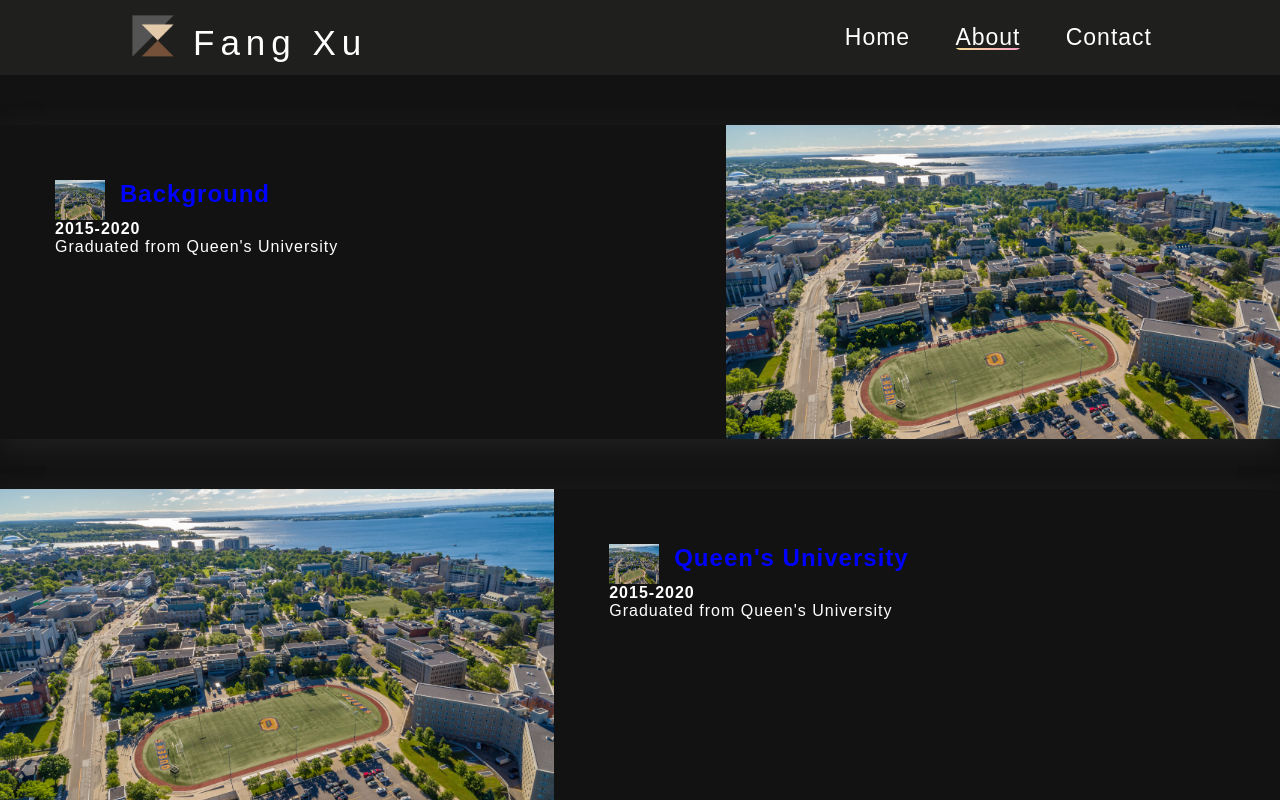
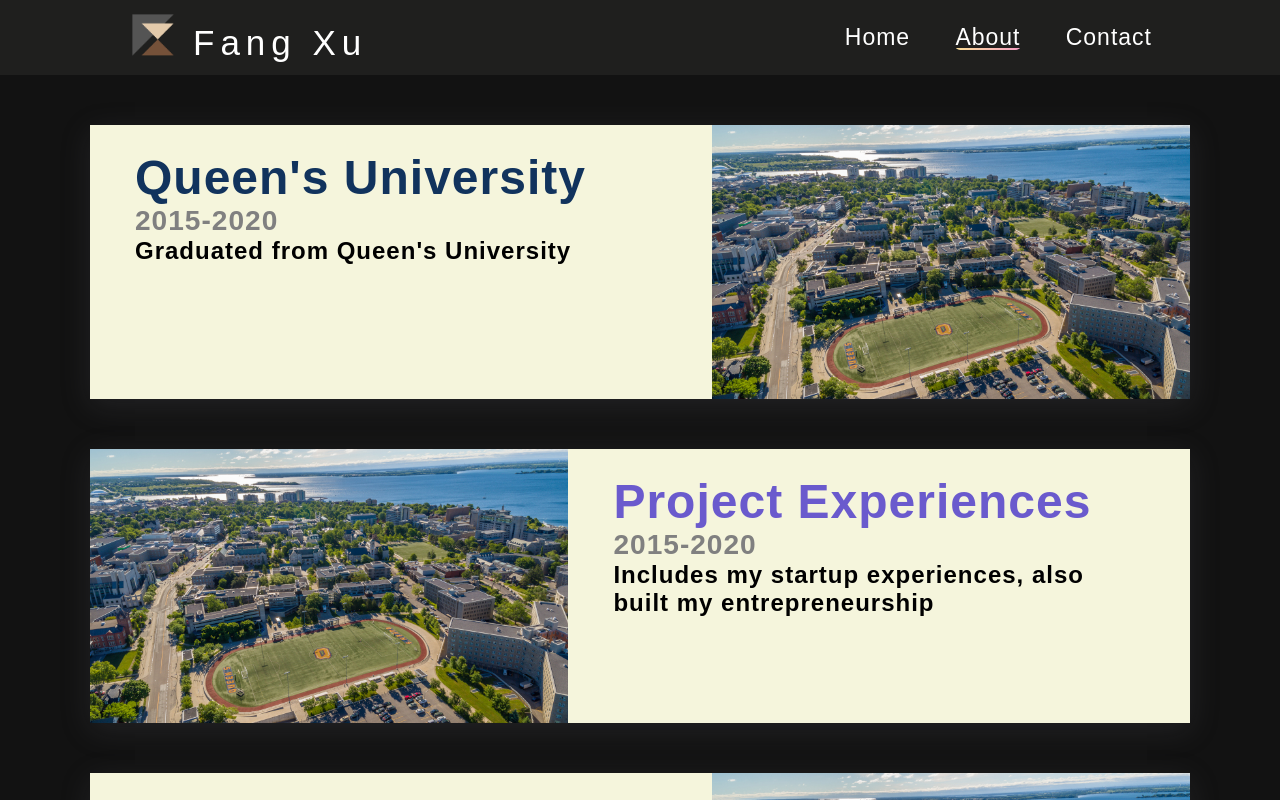
Before and after one commit to tjxufang/tjxufang.github.io, a React (Create React App) app: page /about in a window 1280 px wide. Shown: the top 800 px of the page. Built offline with nearby package versions, Linux system fonts and the light colour scheme; a web font is replaced by a local one.

Commit message:
multiple design changes

```diff
--- a/src/Components/Cards/ExperienceCard.js
+++ b/src/Components/Cards/ExperienceCard.js
@@ -1,27 +1,28 @@
 import React from 'react';
 import 'Components/Cards/ExperienceCard.scss'
 
-const ExperienceCard = ({title, color, subtitle, logoSrc, imgSrc, children, orientation="right"}) => {
+const ExperienceCard = ({title, color, subtitle, imgSrc, children, orientation="right"}) => {
     return (
-        <div className="detailed-project-card-container row">
+        <div className="experience-card-container row">
             {orientation === "right" &&
-            <div className="detailed-project-card-picture">
+            <div className="experience-card-picture">
                 <img src={imgSrc} alt="loading"/>
             </div>
             }
-            <div className="detailed-project-card-picture detailed-project-card-responsive-design">
+            <div className="experience-card-picture experience-card-responsive-design">
                 <img src={imgSrc} alt="loading"/>
             </div>
-            <div className="detailed-project-card-text">
-                <div className="card-heading row">
-                    <img src={logoSrc} alt="loading"/>
-                    <h2 style={{margin: 0, marginLeft: '15px', color: color}}>{title}</h2>
+            <div className="experience-card-text">
+                <div className="card-heading col">
+                    <h1 style={{color: color}}>{title}</h1>
+                    <h3>{subtitle}</h3>
                 </div>
-                <h4 style={{margin: 0}}>{subtitle}</h4>
-                {children}
+                <div className="card-content">
+                    {children}
+                </div>
             </div>
             {orientation === "left" &&
-            <div className="detailed-project-card-picture">
+            <div className="experience-card-picture">
                 <img src={imgSrc} alt="loading"/>
             </div>
             }
--- a/src/Components/Cards/ExperienceCard.scss
+++ b/src/Components/Cards/ExperienceCard.scss
@@ -1,27 +1,31 @@
-.detailed-project-card-container{
+.experience-card-container{
   margin: 50px auto;
+  transition: all 100ms linear;
+  background-color: beige;
   box-shadow: rgba(100, 100, 111, 0.2) 0 7px 29px 0;
-  .detailed-project-card-text{
-    padding: 55px;
+  .experience-card-text{
+    padding: 25px 45px;
     width: 50%;
     .card-heading{
-      justify-content: flex-start;
-      img{
-        width: 50px;
-        height: 40px;
-        align-self: center;
+      h1{
+        margin: 0;
       }
-      h2{
-        margin-left: 20px;
+      h3{
+        margin: 0;
+        color: grey;
       }
     }
-    .detailed-project-card-links{
-      a{
-        margin-right: 25px;
-      }
+    .card-content{
+      color: black;
+      font-weight: 600;
     }
+    //.detailed-project-card-links{
+    //  a{
+    //    margin-right: 25px;
+    //  }
+    //}
   }
-  .detailed-project-card-picture{
+  .experience-card-picture{
     width: 45%;
     img{
       width: 100%;
@@ -29,19 +33,23 @@
       object-fit: cover;
     }
   }
-  .detailed-project-card-responsive-design{
+  .experience-card-responsive-design{
     display: none;
   }
 }
 
+.experience-card-container:hover{
+  transform: scale(1.008);
+}
+
 @media only screen and (max-width: 850px) {
-  .detailed-project-card-container{
+  .experience-card-container{
     flex-direction: column;
-    .detailed-project-card-text{
+    .experience-card-text{
       padding: 15px 0;
       width: 90%;
       margin: auto;
-      .detailed-project-card-links{
+      .experience-card-links{
         a{
           justify-content: center;
           align-items: center;
@@ -51,11 +59,11 @@
         }
       }
     }
-    .detailed-project-card-picture{
+    .experience-card-picture{
       display: none;
       width: 100%;
     }
-    .detailed-project-card-responsive-design{
+    .experience-card-responsive-design{
       display: block;
     }
   }
--- a/src/Components/Intro/Intro.scss
+++ b/src/Components/Intro/Intro.scss
@@ -4,7 +4,7 @@
   position: relative;
   .intro-background{
     position: absolute;
-    top: -40%;
+    top: -35%;
     width: 700px;
     height: 700px;
     opacity: 0.3;
@@ -16,7 +16,7 @@
   }
   .intro-text{
     line-height: 1.8;
-    width: 40%;
+    width: 50%;
     z-index: 10;
     .intro-typewriter {
       font-size: 25px;
--- a/src/Utils/Strings.js
+++ b/src/Utils/Strings.js
@@ -1,26 +1,23 @@
 export const AboutStrings = [
     {
-        title: "Background",
+        title: "Queen's University",
         subtitle: "2015-2020",
-        color: "blue",
+        color: "#11335d",
         imgSrc: "assets/about/QU.jpeg",
-        logoSrc: "assets/about/QU.jpeg",
         detail: "Graduated from Queen's University"
     },
     {
-        title: "Queen's University",
+        title: "Project Experiences",
         subtitle: "2015-2020",
-        color: "blue",
+        color: "slateblue",
         imgSrc: "assets/about/QU.jpeg",
-        logoSrc: "assets/about/QU.jpeg",
-        detail: "Graduated from Queen's University"
+        detail: "Includes my startup experiences, also built my entrepreneurship"
     },
     {
-        title: "Experiences",
+        title: "Work Experiences",
         subtitle: "2015-2020",
-        color: "blue",
+        color: "#181c12",
         imgSrc: "assets/about/QU.jpeg",
-        logoSrc: "assets/about/QU.jpeg",
         detail: "Experiences include multiple admin panels with data analytics and visualizations"
     }
 ]
--- a/src/Views/About.js
+++ b/src/Views/About.js
@@ -10,9 +10,8 @@
                 <ExperienceCard
                     orientation={i % 2 === 0 ? 'left' : 'right'}
                     title={item.title}
-                    color="blue"
+                    color={item.color}
                     subtitle={item.subtitle}
-                    logoSrc={item.logoSrc}
                     imgSrc={item.imgSrc}
                 >
                     {item.detail}
--- a/src/Views/About.scss
+++ b/src/Views/About.scss
@@ -0,0 +1,3 @@
+.about-container{
+  width: 1100px;
+}
--- a/src/index.css
+++ b/src/index.css
@@ -5,6 +5,7 @@
   -moz-osx-font-smoothing: grayscale;
   letter-spacing: 1px;
   font-weight: 500;
+  font-size: 24px;
   /*font-family: -apple-system, BlinkMacSystemFont, 'Segoe UI', 'Roboto', 'Oxygen',*/
   /*  'Ubuntu', 'Cantarell', 'Fira Sans', 'Droid Sans', 'Helvetica Neue',*/
   /*  sans-serif;*/
```
